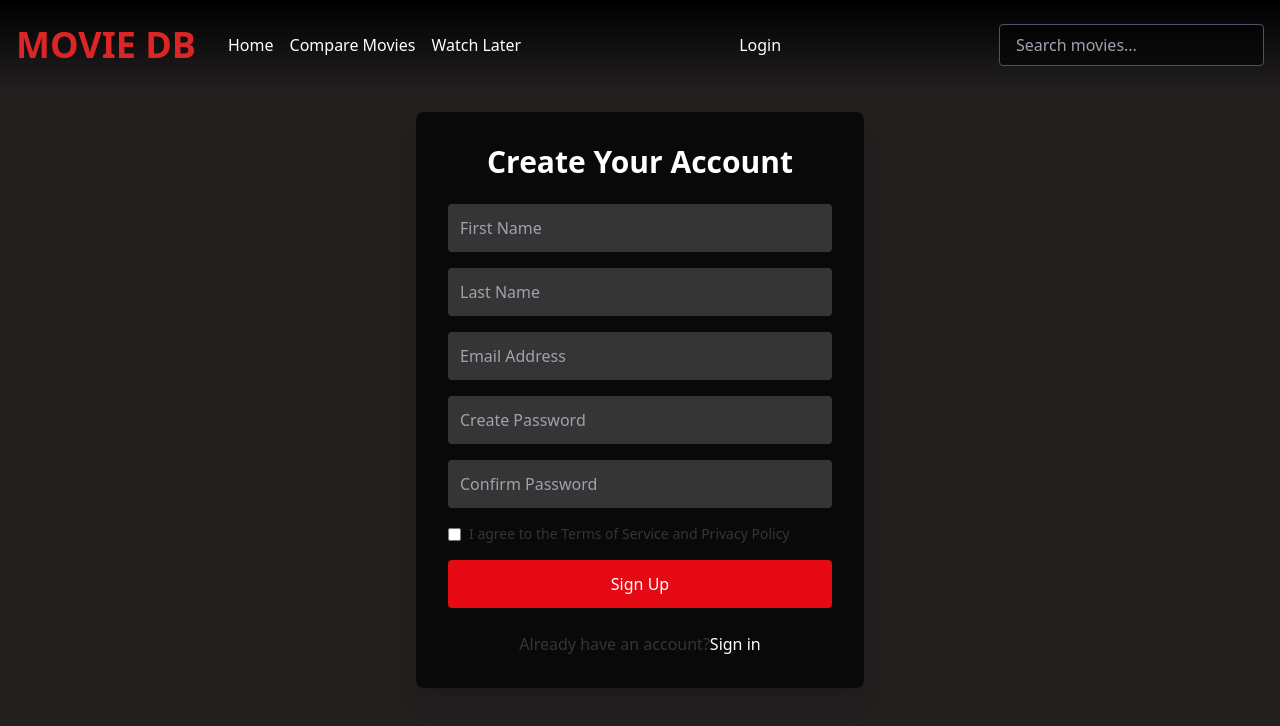
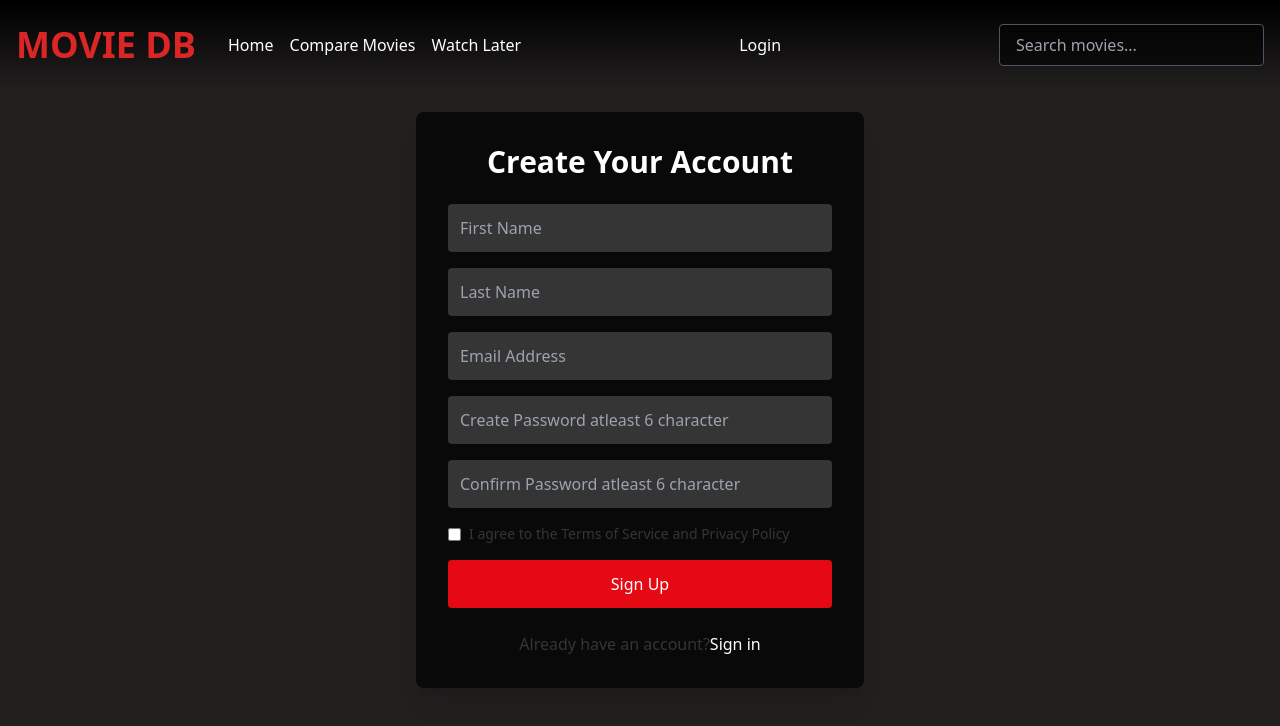
Before and after one commit to tofaelhossain/assignment--8, a Next.js app: page /register in a window 1280 px wide. Shown: the top 726 px of the page. Built offline with nearby package versions, Linux system fonts and the light colour scheme.

Commit message:
base url

```diff
--- a/app/api/movies/movie-info.js
+++ b/app/api/movies/movie-info.js
@@ -1,6 +1,7 @@
+const NEXT_PUBLIC_BASE_URL = process.env.NEXT_PUBLIC_BASE_URL;
 export async function getMoviesByCategory(category) {
   const TMDB_API_KEY = process.env.TMDB_API_KEY; // Store your TMDB API key in .env.local
-  const TMDB_API_URL = `http://localhost:3000/api/movies/${category}?api_key=${TMDB_API_KEY}`;
+  const TMDB_API_URL = `${NEXT_PUBLIC_BASE_URL}/${category}?api_key=${TMDB_API_KEY}`;
 
   try {
     const response = await fetch(TMDB_API_URL);
@@ -16,7 +17,7 @@ export async function getMoviesByCategory(category) {
 
 export async function getMoviesById(movieId) {
   const TMDB_API_KEY = process.env.TMDB_API_KEY; // Store your TMDB API key in .env.local
-  const TMDB_API_URL = `http://localhost:3000/api/movie/${movieId}?api_key=${TMDB_API_KEY}`;
+  const TMDB_API_URL = `${NEXT_PUBLIC_BASE_URL}/${movieId}?api_key=${TMDB_API_KEY}`;
 
   try {
     const response = await fetch(TMDB_API_URL);
@@ -32,7 +33,7 @@ export async function getMoviesById(movieId) {
 
 export async function getSimilarMoviesById(movieId) {
   const TMDB_API_KEY = process.env.TMDB_API_KEY; // Store your TMDB API key in .env.local
-  const TMDB_API_URL = `http://localhost:3000/api/movie/${movieId}/similar`;
+  const TMDB_API_URL = `${NEXT_PUBLIC_BASE_URL}/${movieId}/similar`;
 
   try {
     const response = await fetch(TMDB_API_URL);
@@ -47,7 +48,7 @@ export async function getSimilarMoviesById(movieId) {
 }
 
 export async function getMovieDetailsWithCast(movieId) {
-  const MOVIE_DETAILS_URL = `http://localhost:3000/api/movie/${movieId}/credits`;
+  const MOVIE_DETAILS_URL = `${NEXT_PUBLIC_BASE_URL}/${movieId}/credits`;
 
   try {
     const response = await fetch(MOVIE_DETAILS_URL);
--- a/components/auth/RegistrationForm.jsx
+++ b/components/auth/RegistrationForm.jsx
@@ -30,7 +30,7 @@ export default function RegistrationForm() {
         type="password"
         name="password"
         id="password"
-        placeholder="Create Password"
+        placeholder="Create Password atleast 6 character"
         className="w-full p-3 bg-moviedb-gray text-white rounded focus:outline-none focus:ring-2 focus:ring-moviedb-red"
         required
       />
@@ -38,7 +38,7 @@ export default function RegistrationForm() {
         type="password"
         name="confPassword"
         id="confPassword"
-        placeholder="Confirm Password"
+        placeholder="Confirm Password atleast 6 character"
         className="w-full p-3 bg-moviedb-gray text-white rounded focus:outline-none focus:ring-2 focus:ring-moviedb-red"
         required
       />
```
Also changed, not shown: 2 other files (tests, documents, lock files or other folders).
